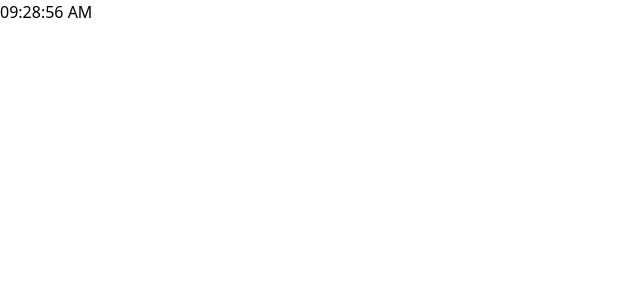
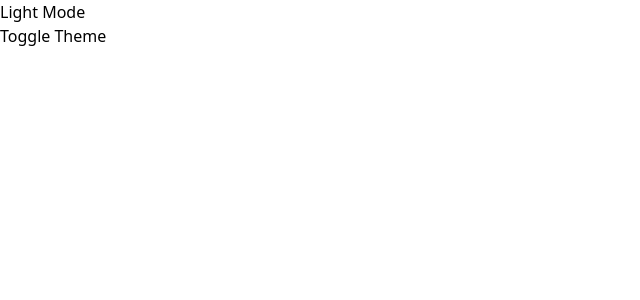
Before and after one commit to chechu776/react_conditional_rendering, a React (Vite) app: page / in a window 1280 px wide. Shown: the top 300 px of the page, without its empty margins (0-640 px from the left). Built offline with nearby package versions, Linux system fonts and the light colour scheme.

Commit message:
use context

```diff
--- a/src/App.jsx
+++ b/src/App.jsx
@@ -3,6 +3,10 @@ import Onchange from "./Onchange.jsx";
 import Colorpicker from "./Colorpicker.jsx";
 import ToDoList from "./ToDoList.jsx";
 import DigitalClock from "./DigitalClock.jsx";
+import { ThemeProvider } from "./Themecontext.jsx";
+import Home from './Home';
+
+
 function App() {
   //usergeetings
 
@@ -32,9 +36,17 @@ function App() {
 
   //digital clock
 
-  return(
-    <DigitalClock/>
+  // return(
+  //   <DigitalClock/>
+  // )
+
+  return (
+    <ThemeProvider>
+      <Home />
+    </ThemeProvider>
   )
+
+
 
 }
 
--- /dev/null
+++ b/src/Home.jsx
@@ -0,0 +1,16 @@
+// Home.jsx
+import React, { useContext } from 'react';
+import { ThemeContext } from './Themecontext';
+
+const Home = () => {
+  const { darkMode, toggleTheme } = useContext(ThemeContext);
+
+  return (
+    <div style={{ background: darkMode ? '#333' : '#fff', color: darkMode ? '#fff' : '#000' }}>
+      <h1>{darkMode ? 'Dark Mode' : 'Light Mode'}</h1>
+      <button onClick={toggleTheme}>Toggle Theme</button>
+    </div>
+  );
+};
+
+export default Home;
--- /dev/null
+++ b/src/Themecontext.jsx
@@ -0,0 +1,16 @@
+// ThemeContext.js
+import React, { createContext, useState } from 'react';
+
+export const ThemeContext = createContext();
+
+export const ThemeProvider = ({ children }) => {
+  const [darkMode, setDarkMode] = useState(false);
+
+  const toggleTheme = () => setDarkMode(prev => !prev);
+
+  return (
+    <ThemeContext.Provider value={{ darkMode, toggleTheme }}>
+      {children}
+    </ThemeContext.Provider>
+  );
+};
```
